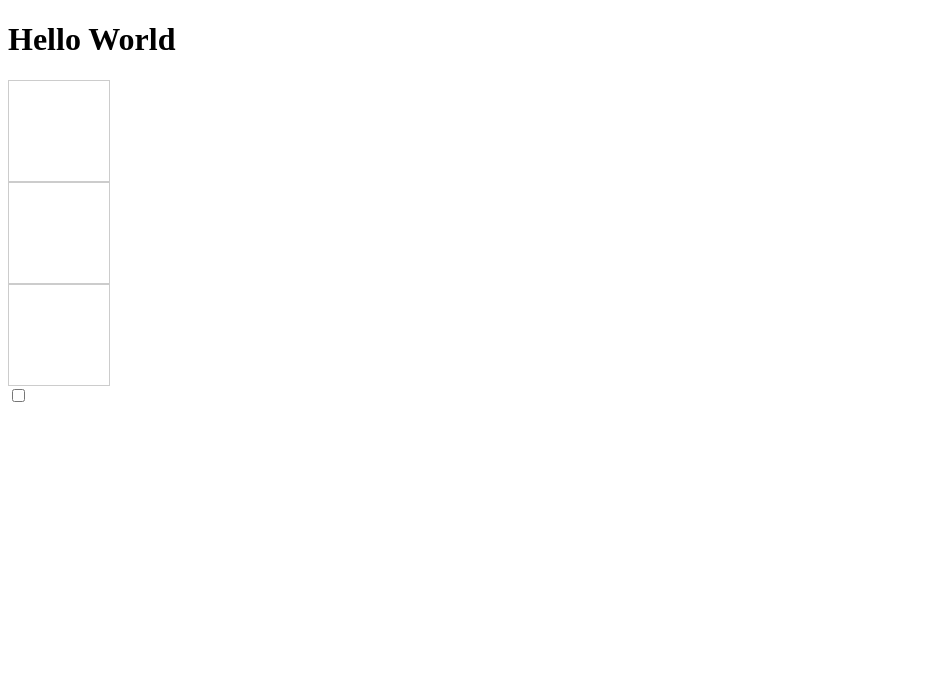
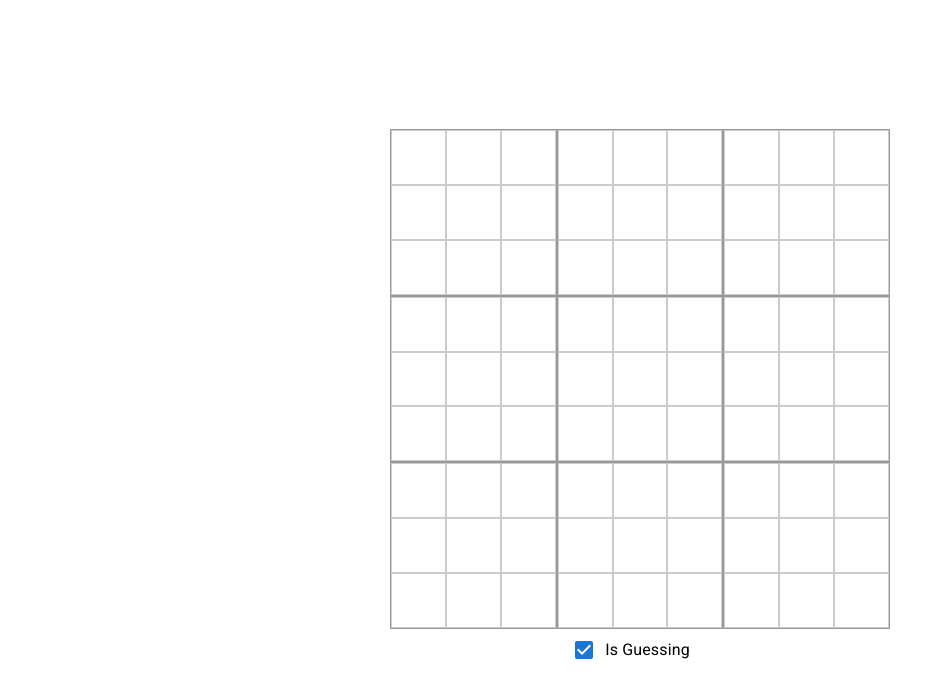
Before and after one commit to Almog101/sudoku-ts, a React (Vite) app: page / in a window 1280 px wide. Shown: the top 698 px of the page, without its empty margins (0-945 px from the left). Built offline with nearby package versions, Linux system fonts and the light colour scheme; the HTML template or start-up script is replaced by a standard one.

Commit message:
fixed board sizeing, centered the board

```diff
--- a/package.json
+++ b/package.json
@@ -10,6 +10,9 @@
     "preview": "vite preview"
   },
   "dependencies": {
+    "@emotion/react": "^11.11.1",
+    "@emotion/styled": "^11.11.0",
+    "@mui/material": "^5.14.3",
     "react": "^18.2.0",
     "react-dom": "^18.2.0"
   },
--- a/src/App.tsx
+++ b/src/App.tsx
@@ -1,5 +1,6 @@
 import { useState } from "react"
-import Cell from "./Cell"
+import SudokuGrid from "./SudokuGrid";
+import { Checkbox, FormControlLabel } from "@mui/material";
 
 function App() {
 	const [isGuessing, setGuessing] = useState(true);
@@ -10,11 +11,10 @@ function App() {
 
 	return (
 		<>
-			<h1>Hello World</h1>
-			<Cell row={0} column={0} isGuessing={isGuessing}/>
-			<Cell row={0} column={1} isGuessing={isGuessing}/>
-			<Cell row={0} column={2} isGuessing={isGuessing}/>
-			<input type="checkbox" value={isGuessing ? "on" : "off"} onChange={onCheck}/>
+			<div className="container">
+				<SudokuGrid isGuessing={isGuessing}/>
+				<FormControlLabel control={<Checkbox defaultChecked={isGuessing} onChange={onCheck}/>} label="Is Guessing"/>
+			</div>
 		</>
   )
 }
--- /dev/null
+++ b/src/Sudoku.css
@@ -0,0 +1,16 @@
+ @import url('https://fonts.googleapis.com/css2?family=Roboto&display=swap');
+
+* {
+	margin:0;
+	padding:0;
+	box-sizing:border-box;
+	font-family: 'Roboto', sans-serif;
+}
+
+.container {
+  display: flex;
+  flex-direction: column; /* Set the flex direction to column */
+  justify-content: center;
+  align-items: center;
+  height: 100vh; /* Adjust this value to control the vertical centering */
+}
--- a/src/SudokuCell.css
+++ /dev/null
@@ -1,31 +0,0 @@
-/* Styling for the entire SudokuCell component */
-.sudoku-cell {
-  display: inline-block;
-  width: 100px;
-  height: 100px;
-  border: 1px solid #ccc;
-  text-align: center;
-	font-family: sans-serif;
-  position: relative;
-	font-size: 24px;
-}
-
-/* Styling for the grid container */
-.grid-container {
-  display: grid;
-  grid-template-columns: repeat(3, 1fr);
-  grid-template-rows: repeat(3, 1fr);
-  position: absolute;
-  top: 0;
-  left: 0;
-  width: 100%;
-  height: 100%;
-}
-
-/* Styling for the grid items (numbers) */
-.grid-item {
-  display: flex;
-  justify-content: center;
-  align-items: center;
-  cursor: pointer;
-}
--- a/src/Cell.tsx
+++ b/src/SudokuCell.tsx
@@ -1,40 +1,34 @@
 import { useState } from "react";
-import './SudokuCell.css';
+import { Grid } from "@mui/material";
+import "./Sudoku.css"
 
 const CELL_DEFAULT_BORDER_COLOR = "#ccc";
 const CELL_SELECTED_BORDER_COLOR = "#68a7ca";
 
 const GuessesGrid = (props: {guessesBitset: number}) => {
 	return (
-				<div className="grid-container">
-					{[1, 2, 3].map((row) => (
-						<div key={`row-${row}`} className="grid-row">
-							{[1, 2, 3].map((col) => {
-								const num = (col - 1) * 3 + row;
-								return (
-									<div
-										key={`col-${col}`}
-										className={`grid-item`}
-									>
-									{
-										(props.guessesBitset & (1 << num)) ?
-										num :
-										' '
-									}
-									</div>
-								);
-							})}
-						</div>
-					))}
-				</div>
+	<Grid container spacing={0} style={{height: "100%"}} >
+	{
+		Array.from(Array(9)).map((_, num) => {
+			return (
+				<Grid key={num} item xs={4} style={{height: "33.33%", fontSize: "10px", textAlign: "center", verticalAlign: "middle"}}>
+					{
+						(props.guessesBitset & (1 << (num+1))) ?
+						num + 1 :
+						' '
+					}
+				</Grid>
+				)
+		})
+	}
+	</Grid>
 	)
 }
 
-const Cell = (props: {row: number, column: number, isGuessing: boolean}) => {
+const SudokuCell = (props: {num: number, isGuessing: boolean}) => {
   const [isSelected, setSelected] = useState(false);
   const [guessesBitset, setGuesses] = useState<number>(0);
   const [answer, setAnswer] = useState<number | null>(null);
-	const key = props.row * 3 + props.column;
 
   const handleInput = (event: React.KeyboardEvent<HTMLElement>) => {
 		if (event.key == "Backspace" && answer != null) {
@@ -67,8 +61,7 @@ const Cell = (props: {row: number, column: number, isGuessing: boolean}) => {
 	}
 
 	const cellStyle = {
-		width: '100px',
-		height: '100px',
+		height: '100%',
 		border: '1px solid ' + CELL_DEFAULT_BORDER_COLOR,
 		borderColor: isSelected ? CELL_SELECTED_BORDER_COLOR : CELL_DEFAULT_BORDER_COLOR,
 		display: 'flex',
@@ -85,7 +78,7 @@ const Cell = (props: {row: number, column: number, isGuessing: boolean}) => {
       onFocus={() => setSelected(true)}
       onBlur={() => setSelected(false)}
 			onKeyDown={handleInput}
-			key={key}
+			key={props.num}
     >
 		{
 			(answer == null) ?
@@ -95,4 +88,4 @@ const Cell = (props: {row: number, column: number, isGuessing: boolean}) => {
     </div>
 };
 
-export default Cell;
+export default SudokuCell;
--- /dev/null
+++ b/src/SudokuGrid.tsx
@@ -0,0 +1,21 @@
+import { Grid } from "@mui/material";
+import SudokuSubgrid from "./SudokuSubgrid";
+import "./Sudoku.css"
+
+const SudokuGrid = ({isGuessing}: {isGuessing: boolean}) => {
+	return (
+	<Grid container spacing={0} style={{width: "500px", height: "500px"}}>
+	{
+		Array.from(Array(9)).map((_, num) => {
+			return (
+				<Grid key={num} item xs={4} >
+					<SudokuSubgrid isGuessing={isGuessing}/>
+				</Grid>
+			)
+		})
+	}
+	</Grid>
+	)
+}
+
+export default SudokuGrid;
--- /dev/null
+++ b/src/SudokuSubgrid.tsx
@@ -0,0 +1,21 @@
+import { Grid } from "@mui/material";
+import SudokuCell from "./SudokuCell";
+import "./Sudoku.css"
+
+const SudokuSubgrid = ({isGuessing}: {isGuessing: boolean}) => {
+	return (
+	<Grid container spacing={0} style={{height: "100%", border: "1px solid #999"}}>
+	{
+		Array.from(Array(9)).map((_, num) => {
+			return (
+			<Grid key={num} item xs={4} >
+				<SudokuCell num={num} isGuessing={isGuessing}/>
+			</Grid>
+			)
+		})
+	}
+	</Grid>
+	)
+}
+
+export default SudokuSubgrid;
```
Also changed, not shown: 1 other file (tests, documents, lock files or other folders).
